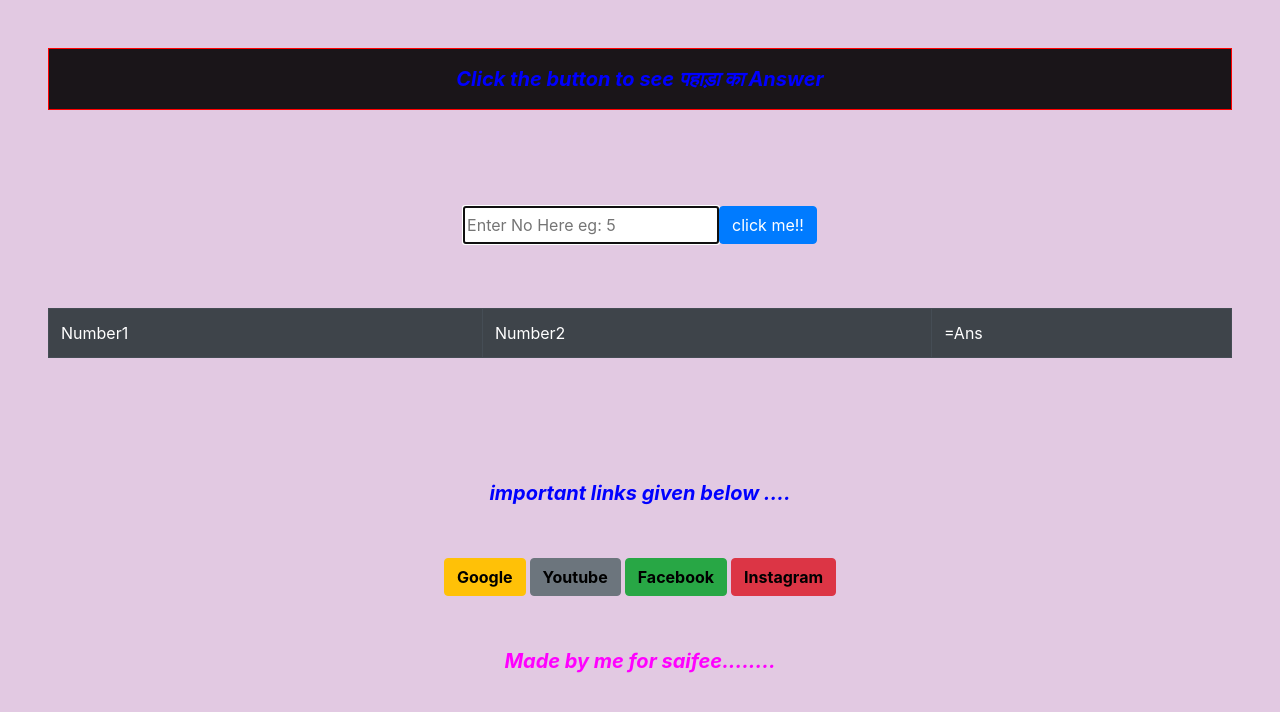
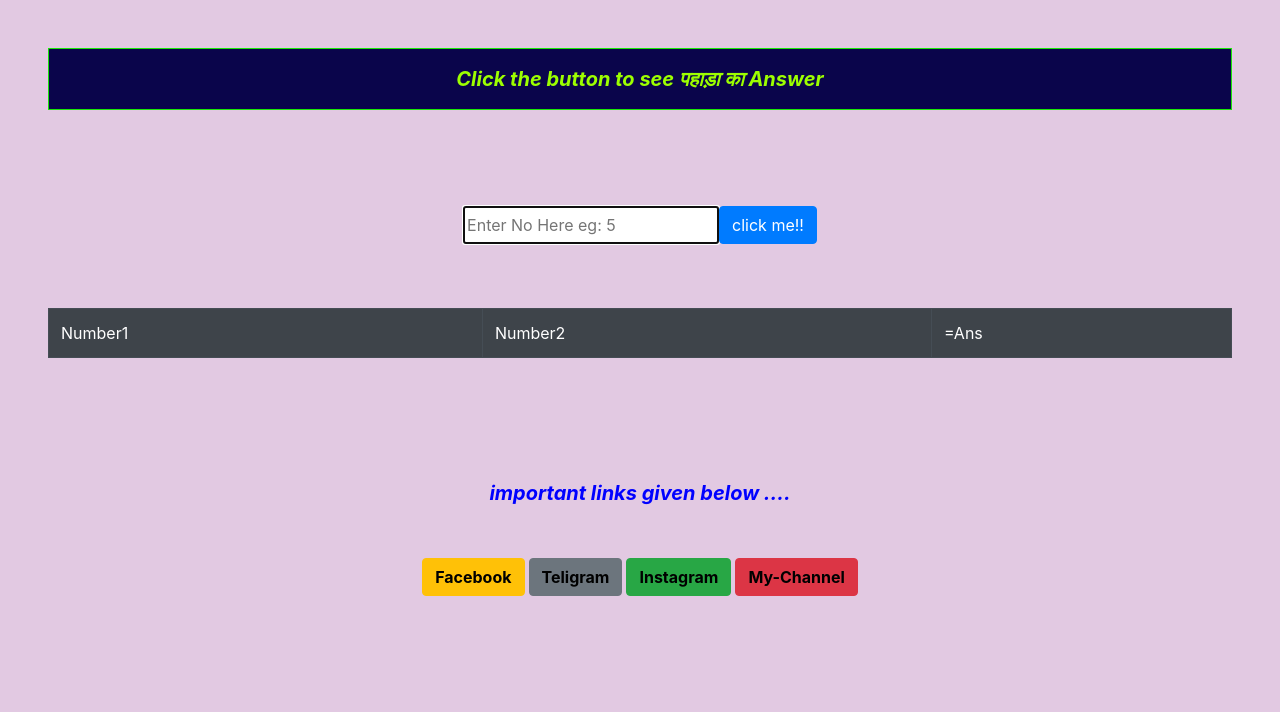
Before and after one commit to Suhaib395/apna_table, a plain HTML site: page index.html in a window 1280 px wide. Drawn offline with nearby package versions, Linux system fonts and the light colour scheme.

Commit message:
Update index.html

```diff
--- a/index.html
+++ b/index.html
@@ -26,7 +26,7 @@
   </head>
   <body style=" background :rgba(214, 177, 214, 0.685)">
 
-    <p class="d-flex justify-content-center ; mx-5 my-5" style="border: 1px solid red ; background :rgb(26, 21, 25); color: blue; font-size: 20px; font-weight: bold; font-style: italic; padding: 15px;">Click the button to see पहाड़ा का Answer</p>
+    <p class="d-flex justify-content-center ; mx-5 my-5" style="border: 1px solid rgb(26, 231, 7) ; background :rgb(10, 5, 75); color: rgb(157, 255, 0); font-size: 20px; font-weight: bold; font-style: italic; padding: 15px;">Click the button to see पहाड़ा का Answer</p>
     <br>
     <br>
     <div class="d-flex justify-content-center ; " id="iddd">
@@ -55,13 +55,13 @@
 
     <div class="d-flex justify-content-center  " id="idd">
 
-        <button type="button" class="btn btn-warning" ><a href="https://www.google.com/">Google</a></button>
-        <button type="button" class="btn btn-secondary"><a href="https://www.youtube.com/">Youtube</a></button>
-        <button type="button" class="btn btn-success"><a href="https://www.facebook.com/">Facebook</a></button>
-        <button type="button" class="btn btn-danger"><a href="https://www.instagram.com/" text-color="">Instagram</a></button>
+        <button type="button" class="btn btn-warning" ><a href="https://www.facebook.com/people/Kulsum-Arshad/100079362782375/">Facebook</a></button>
+        <button type="button" class="btn btn-secondary"><a href="https://t.me/IntelligenceTutorial">Teligram</a></button>
+        <button type="button" class="btn btn-success"><a href="https://www.instagram.com/p/CbCHi1tKY4Y/?utm_medium=share_sheet">Instagram</a></button>
+        <button type="button" class="btn btn-danger"><a href="https://www.youtube.com/channel/UCx528tHXbpuD8HLwH38lx1A" text-color="">My-Channel</a></button>
 
     </div>
-    <p class="d-flex justify-content-center ; mx-5 my-5" style="color: rgb(255, 0, 255); font-size: 20px; font-weight: bold; font-style: italic;">Made by me for saifee........</p>
+    <!-- <p class="d-flex justify-content-center ; mx-5 my-5" style="color: rgb(255, 0, 255); font-size: 20px; font-weight: bold; font-style: italic;">Made by me for saifee........</p> -->
     <!-- <button type="button" onclick="myFunction()">Try it</button> -->
 
     <script>
@@ -138,19 +138,6 @@
 
 
 
-
-
-
-
-
-
-
-
-
-
-
-
-
     <!-- working fine
         <h1>Hello, world!</h1>
     <h4>
```
